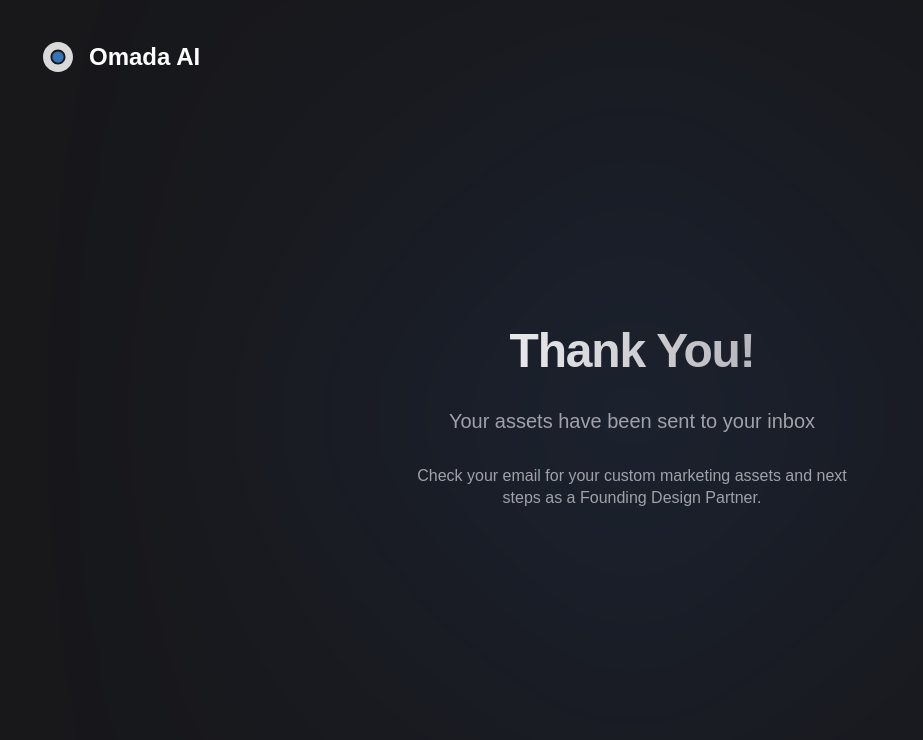
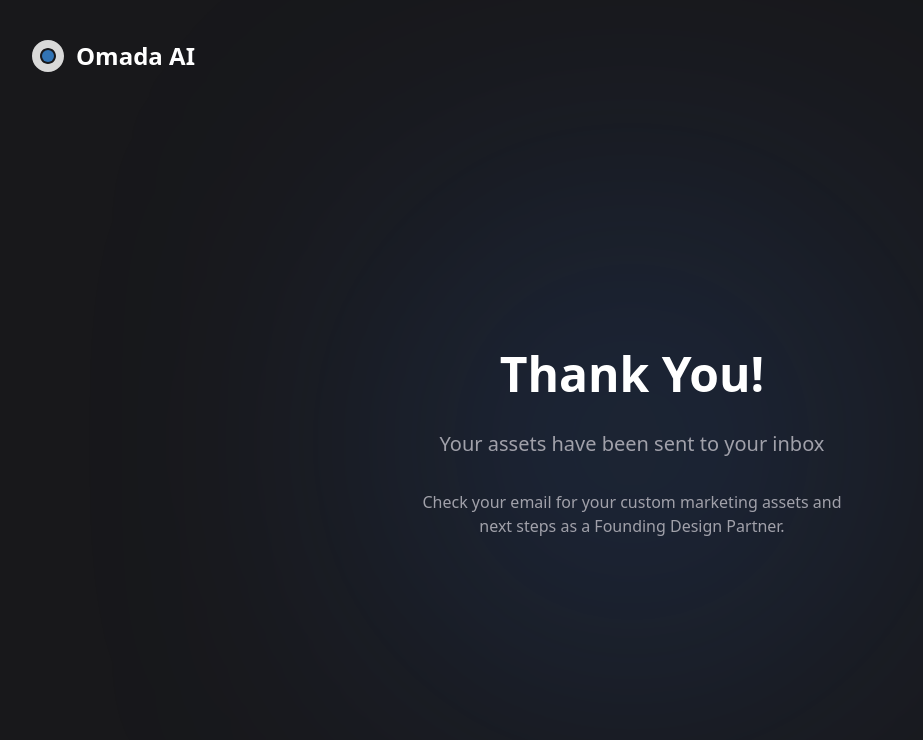
Before and after one commit to sivaism/omada.site, a plain HTML site: page thank.html in a window 1280 px wide. Shown: the whole page, without its empty margins (8-931 px from the left). Drawn offline with nearby package versions, Linux system fonts and the light colour scheme.

Commit message:
changed thank.html

```diff
--- a/thank.html
+++ b/thank.html
@@ -1,56 +1,75 @@
 <!DOCTYPE html>
 <html lang="en">
-<head>
-  <meta charset="UTF-8">
-  <meta http-equiv="X-UA-Compatible" content="IE=edge">
-  <meta name="viewport" content="width=device-width, initial-scale=1.0">
-  <link rel="stylesheet" href="./thankvars.css">
-  <link rel="stylesheet" href="./thankstyle.css">
+  <head>
+    <meta charset="UTF-8" />
+    <meta name="viewport" content="width=device-width, initial-scale=1.0" />
 
+    <!-- favicon -->
+    <link rel="icon" type="image/x-icon" href="/assets/omadalogo.svg" />
 
-  <style>
-   a,
-   button,
-   input,
-   select,
-   h1,
-   h2,
-   h3,
-   h4,
-   h5,
-   * {
-       box-sizing: border-box;
-       margin: 0;
-       padding: 0;
-       border: none;
-       text-decoration: none;
-       background: none;
+    <!-- Preconnects for font loading performance -->
+    <link rel="preconnect" href="https://fonts.googleapis.com" />
+    <link rel="preconnect" href="https://fonts.gstatic.com" crossorigin />
+    <link rel="stylesheet" href="./assets/tailwind.min.js" />
 
-       -webkit-font-smoothing: antialiased;
-   }
+    <!-- Google Font: Inter -->
+    <link
+      href="https://fonts.googleapis.com/css2?family=Inter:wght@100..900&display=swap"
+      rel="stylesheet"
+    />
 
-   menu, ol, ul {
-       list-style-type: none;
-       margin: 0;
-       padding: 0;
-   }
-   </style>
-  <title>Document</title>
-</head>
-<body>
-  <div class="success-page">
-    <div class="blur"></div>
-    <img class="omada-target-logo" src="./assets/omadalogo.svg" />
-    <div class="omada-ai">Omada AI</div>
-    <div class="listbox">
-      <div class="label">Thank You!</div>
-      <div class="label2">Your assets have been sent to your inbox</div>
-      <div class="label3">
-        Check your email for your custom marketing assets and next steps as a
-        Founding Design Partner.
+    <!-- Tailwind Configs -->
+    <script src="https://cdn.tailwindcss.com"></script>
+    <script src="https://cdnjs.cloudflare.com/ajax/libs/lottie-web/5.12.0/lottie.min.js"></script>
+
+    <script>
+      tailwind.config = {
+        theme: {
+          extend: {
+            screens: {
+              "3xl": "1700px",
+              mobile: "360px",
+              "4xl": "1900px",
+            },
+            colors: {
+              "custom-bg": "#18181b",
+            },
+          },
+        },
+      };
+    </script>
+    <title>Omada AI</title>
+  </head>
+  <body class="bg-custom-bg text-white min-h-screen overflow-x-hidden flex flex-col">
+
+    <!-- Header -->
+    <nav class="sticky w-full top-0 bg-custom-bg">
+      <div class="flex items-center justify-between mx-5 md:mx-10 pt-10 pb-4">
+        <a href="./index.html" class="flex items-center space-x-3">
+          <img src="/assets/omadalogo.svg" class="h-8 w-8" alt="Omada Logo" />
+          <span class="self-center text-2xl whitespace-nowrap text-white font-semibold">Omada AI</span>
+        </a>
       </div>
+    </nav>
+
+    <!-- Main Content -->
+    <main class="flex-1 flex items-center justify-center text-center px-4 relative py-8">
+
+      <!-- Background blue blur -->
+      <div
+      class="pointer-events-none bg-[#3b82f6]/35 w-[22rem] h-[22rem]
+             rounded-full absolute left-[50%] top-1/4 translate-x-[-50%] blur-[10rem]">
     </div>
-  </div>
+      <!-- Centered Content -->
+      <div class="flex flex-col justify-center items-center relative z-10">
+        <p class="font-semibold text-5xl text-center">Thank You!</p>
+        <p class="my-8 text-xl font-normal text-[#a1a1aa]">Your assets have been sent to your inbox</p>
+        <p class="text-[#a1a1aa] max-w-md">
+          Check your email for your custom marketing assets and next steps as a Founding Design Partner.
+        </p>
+      </div>
 
-</body>
+    </main>
+
+  </body>
 </html>
```
Also changed, not shown: thankU.html (deleted, +0 -75 lines).
